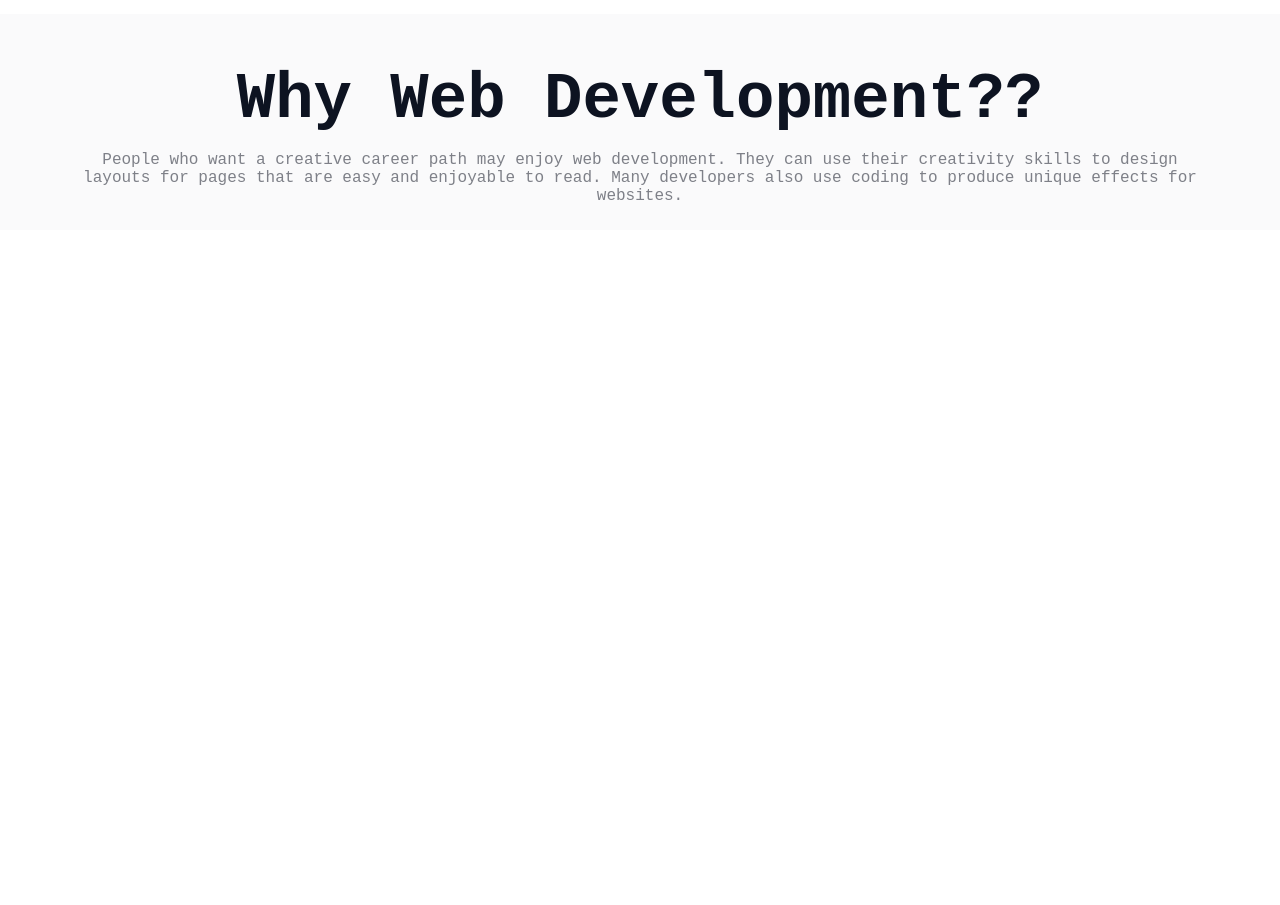
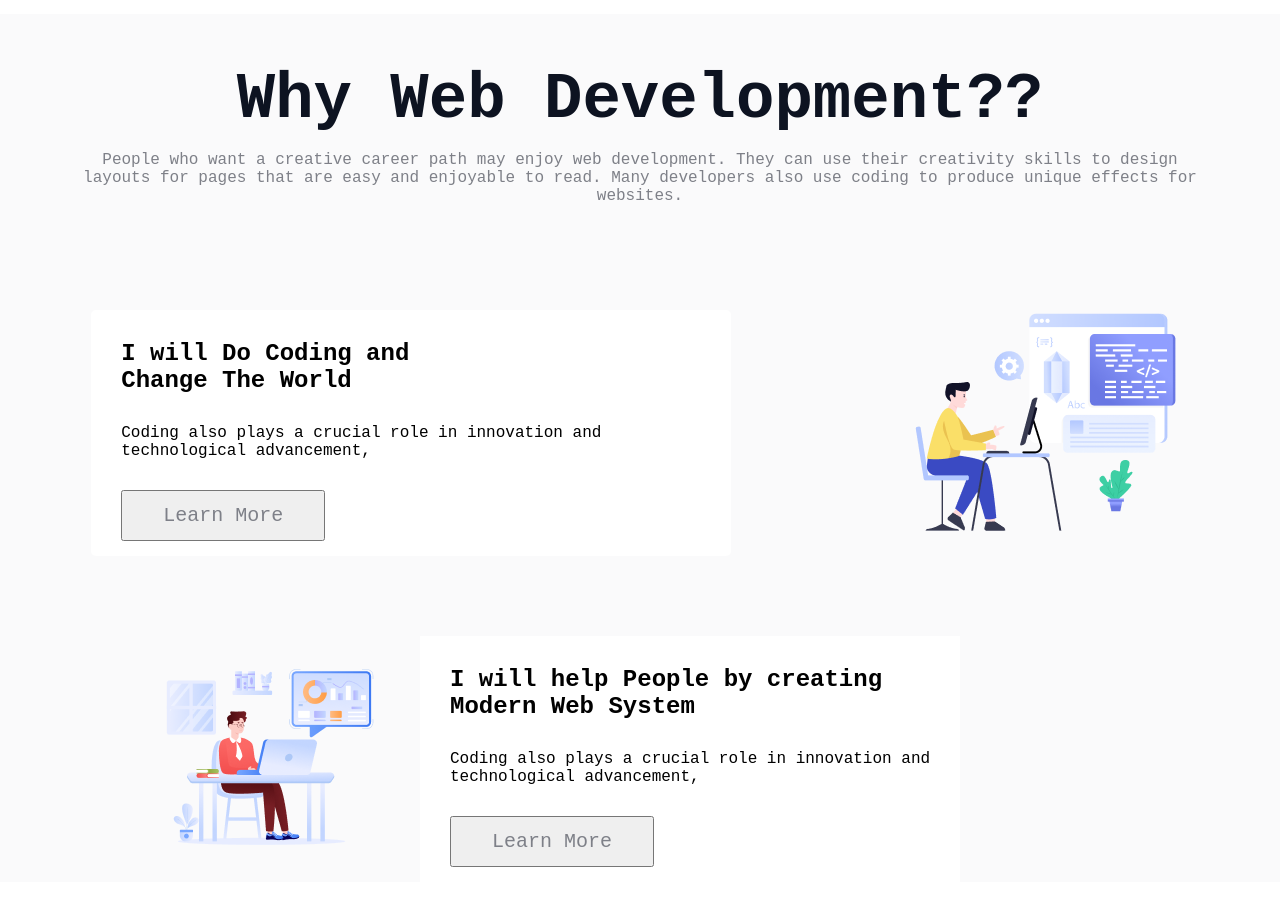
Before and after one commit to alaminpython123/assingment-1, a plain HTML site: page index.html in a window 1280 px wide. Shown: the part 886-1791 px from the top of the page. Before the commit the page ends 1186 px from the top, so only its background shows below. Drawn offline with Linux system fonts and the light colour scheme.

Commit message:
added new code

```diff
--- a/index.html
+++ b/index.html
@@ -51,7 +51,31 @@
                 <div class="develop-descript">
                     <p>People who want a creative career path may enjoy web development. They can use their creativity skills to design layouts for pages that are easy and enjoyable to read. Many developers also use coding to produce unique effects for websites.</p>
                 </div>
+                <div class="first-flex">
+                    <div class="flex-des-1">
+                        <h3>I will Do Coding and <br>
+                            Change The World</h3>
+                            <p>Coding also plays a crucial role in innovation and <br> technological advancement,</p>
+                            <button><a href="">Learn More
+                            </a></button>
+                    </div>
+                    <div class="flex-img-1">
+                        <img src="./images/Layer_1.png" alt="">
+                    </div>
+                </div>
+                <div class="secound-flex">
+                    <div class="secound-flex-img">
+                        <img src="./images/Group 3.png" alt="">
+                    </div>
+                    <div class="secound-flex-des">
+                        <h3>I will help People by creating <br>
+                            Modern Web System</h3>
+                            <p>Coding also plays a crucial role in innovation and <br> technological advancement,</p>
+                            <button><a href="">Learn More
+                            </a></button>
 
+                    </div>
+                </div>
             </div>
           </div>
           <!-- development-section-end -->
--- a/style.css
+++ b/style.css
@@ -111,6 +111,81 @@
     color: #7E8088;
     font-family: "Azeret Mono", monospace;
     padding: 0 65px 25px 65px;
+    margin-bottom: 80px;
+
+}
+.first-flex{
+    display: flex;
+    justify-content: space-around;
+}
+.flex-des-1{
+    width: 50%;
+    background-color: #fff;
+    border-radius: 5px;
+}
+.first-flex .flex-des-1 h3{
+    font-size: 24px;
+    font-weight: bold;
+    font-family: "Azeret Mono", monospace;
+    margin: 30px;
+
+
+}
+.first-flex .flex-des-1 p{
+    font-size: 16px;
+    /* font-weight: bold; */
+    font-family: "Azeret Mono", monospace;
+    font-weight: 400px;
+    margin: 15px 30px 15px 30px   ;
+}
+.first-flex .flex-des-1 button{
+    margin: 15px 30px 15px 30px   ;
+    padding: 12px 40px;
+}
+.first-flex .flex-des-1 button a{
+    text-decoration: none;
+    font-size: 20px;
+    color: #7E8088;
+    font-family: "Azeret Mono", monospace;
+}
+.secound-flex {
+    margin-top: 80px;
+    display: flex;
+    gap: 30px;
+}
+.secound-flex-img {
+    /* width: 50%; */
+    margin-left: 150px;
+
+}
+.secound-flex-des{
+    background: #FFFFFF;
+}
+.secound-flex-des h3{
+    font-size: 24px;
+    font-weight: bold;
+    font-family: "Azeret Mono", monospace;
+    margin: 30px;
+
+}
+.secound-flex-des p{
+    font-size: 16px;
+    /* font-weight: bold; */
+    font-family: "Azeret Mono", monospace;
+    font-weight: 400px;
+    margin: 15px 30px 15px 30px   ;
+
+}
+.secound-flex-des button{
+    margin: 15px 30px 15px 30px   ;
+    padding: 12px 40px;
+
+}
+.secound-flex-des button a{
+    text-decoration: none;
+    font-size: 20px;
+    color: #7E8088;
+    font-family: "Azeret Mono", monospace;
 
 }
 /* development-section-style-end */
```
